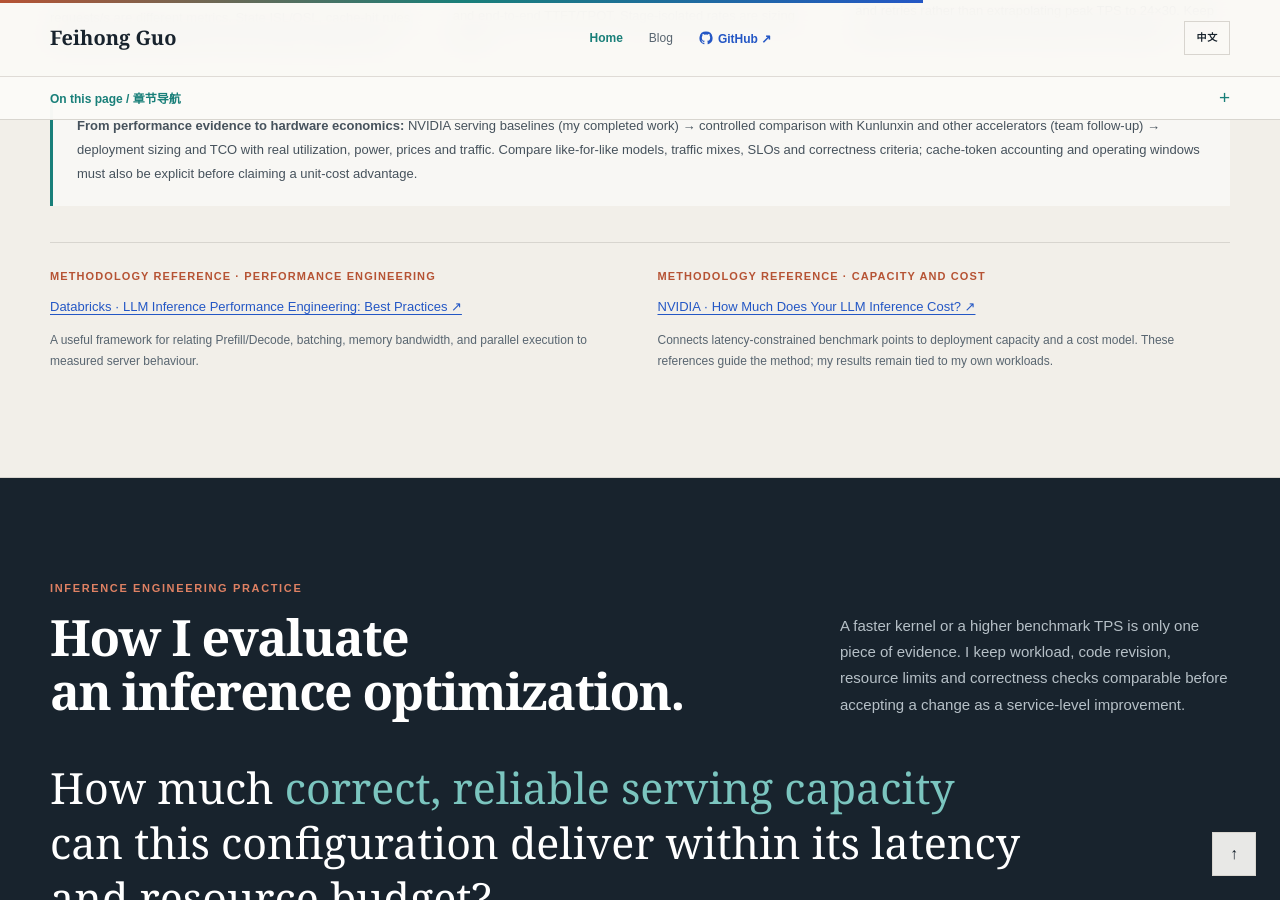
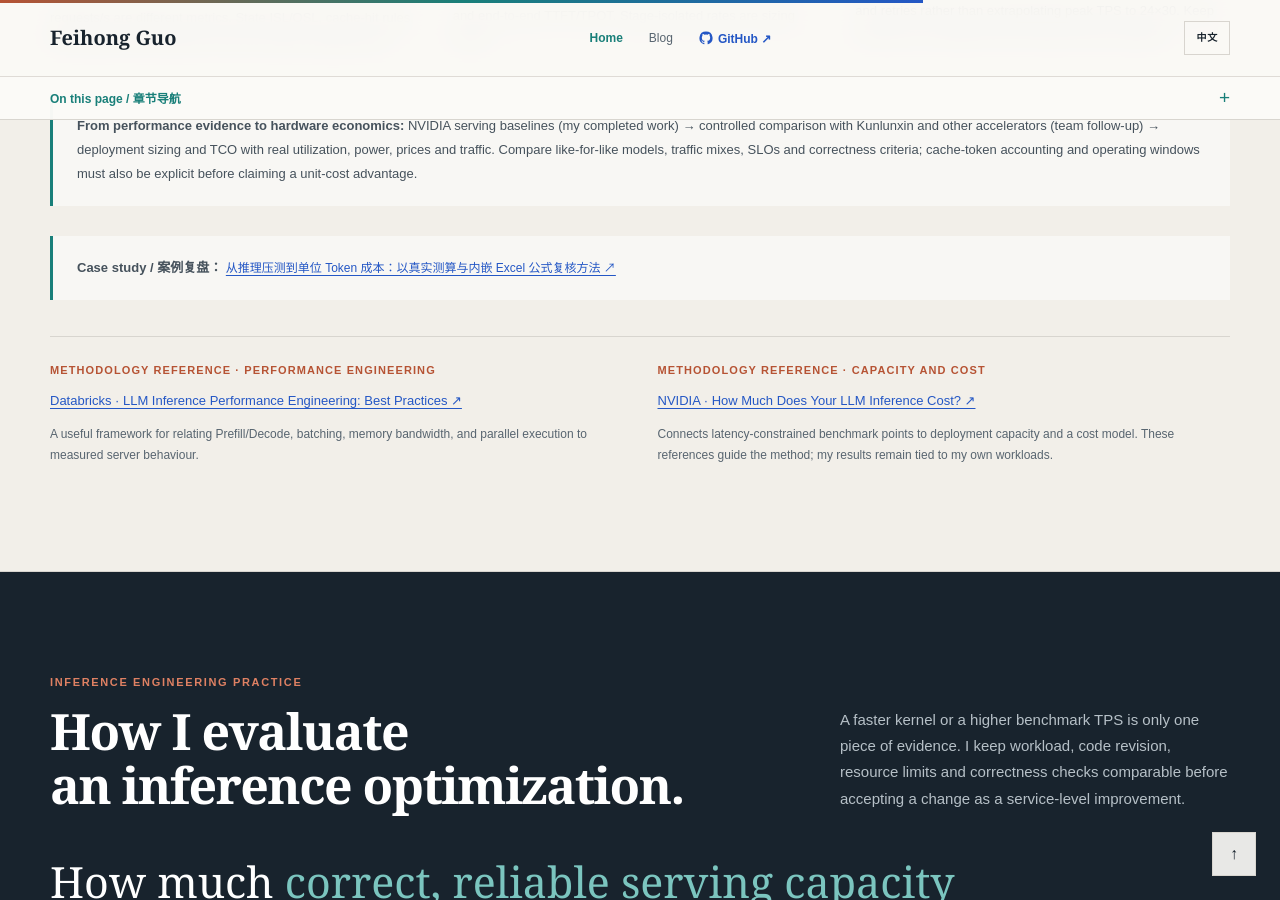
Before and after one commit to Phoenix3334/Phoenix3334.github.io, a Jekyll site: the page index.html, which Jekyll copies as it is, in a window 1280 px wide and 900 px high, scrolled down 7748 px. Built offline with Jekyll 4.4.1, drawn with Linux system fonts in a browser that asks for light colours.

Commit message:
site: link sourced 950DT TCO case study from capacity section

```diff
--- a/index.html
+++ b/index.html
@@ -586,6 +586,7 @@
         <article class="cost-step"><span class="step-index">03 / TCO</span><h3 data-i18n="cost-tco-title">Price delivered service</h3><p data-i18n="cost-tco-copy">Use one accounting period for compute rental or hardware depreciation, power, networking, software, and operations. Divide by the correctly delivered token volume under the chosen service criteria. Treat input and output separately when the accounting requires it.</p><div class="formula" data-i18n="cost-tco-formula">Cost per 1M valid tokens<br>= period cost / valid tokens delivered × 10⁶</div><p data-i18n="cost-tco-note">Use actual service days, busy/idle utilisation, headroom, uptime and retries rather than extrapolating peak TPS to 24×30. Keep compute cost, billable-token pricing and ROI separate.</p></article>
       </div>
       <p class="cost-scope" data-i18n="cost-evidence"><strong>From performance evidence to hardware economics:</strong> NVIDIA serving baselines (my completed work) → controlled comparison with Kunlunxin and other accelerators (team follow-up) → deployment sizing and TCO with real utilization, power, prices and traffic. Compare like-for-like models, traffic mixes, SLOs and correctness criteria; cache-token accounting and operating windows must also be explicit before claiming a unit-cost advantage.</p>
+      <p class="cost-scope"><strong>Case study / 案例复盘：</strong> <a class="inline-link" href="/blog/2026/11/19/benchmark-capacity-token-cost/">从推理压测到单位 Token 成本：以真实测算与内嵌 Excel 公式复核方法 ↗</a></p>
       <div class="reference-grid">
         <div><h3 data-i18n="reference-performance">Methodology reference · performance engineering</h3><a href="https://www.databricks.com/blog/llm-inference-performance-engineering-best-practices" target="_blank" rel="noreferrer">Databricks · LLM Inference Performance Engineering: Best Practices ↗</a><p data-i18n="reference-performance-copy">A useful framework for relating Prefill/Decode, batching, memory bandwidth, and parallel execution to measured server behaviour.</p></div>
         <div><h3 data-i18n="reference-cost">Methodology reference · capacity and cost</h3><a href="https://developer.nvidia.com/blog/llm-inference-benchmarking-how-much-does-your-llm-inference-cost/" target="_blank" rel="noreferrer">NVIDIA · How Much Does Your LLM Inference Cost? ↗</a><p data-i18n="reference-cost-copy">Connects latency-constrained benchmark points to deployment capacity and a cost model. These references guide the method; my results remain tied to my own workloads.</p></div>
```
